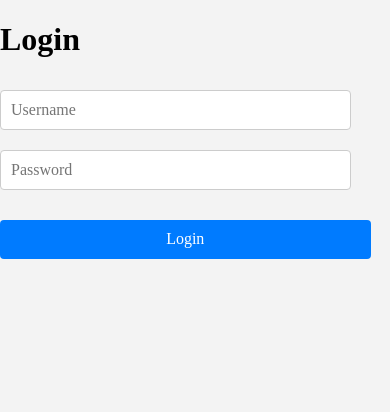
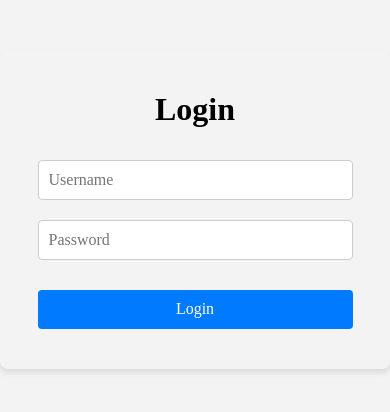
Before and after one commit to Hangie921/predictWinnerService, a React (Vite) app in the folder frontend/: page /login in a window 390 px wide. Shown: the top 412 px of the page. Built offline with nearby package versions, Linux system fonts and the light colour scheme; no server answers.

Commit message:
fix: [FE] adjust style of below pages to fit mobile
1. login

```diff
--- a/frontend/src/components/Form.jsx
+++ b/frontend/src/components/Form.jsx
@@ -7,7 +7,7 @@ import { ACCESS_TOKEN, REFRESH_TOKEN } from "../constants";
 
 
 
-function Form ({route, method}) {
+function Form({ route, method }) {
   const [username, setUsername] = useState("")
   const [password, setPassword] = useState("")
   const [isLoading, setLoading] = useState(false)
@@ -15,12 +15,12 @@ function Form ({route, method}) {
 
   const name = method === "login" ? "Login" : "Register"
 
-  const handleSubmit = async (e)=> {
+  const handleSubmit = async (e) => {
     setLoading(true)
     e.preventDefault()
 
     try {
-      const res = await api.post(route, {username, password})
+      const res = await api.post(route, { username, password })
       if (method == "login") {
         localStorage.setItem(ACCESS_TOKEN, res.data.access)
         localStorage.setItem(REFRESH_TOKEN, res.data.refresh)
@@ -36,7 +36,7 @@ function Form ({route, method}) {
   }
 
   return (
-    <form onSubmit={handleSubmit}>
+    <form className="form-container" onSubmit={handleSubmit}>
       <h1>{name}</h1>
       <input
         className="form-input"
--- a/frontend/src/styles/Form.scss
+++ b/frontend/src/styles/Form.scss
@@ -20,7 +20,7 @@
 }
 
 .form-button {
-  width: 95%;
+  width: 90%;
   padding: 10px;
   margin: 20px 0;
   background-color: #007bff;
```
Lines whose indentation alone changed are shown as unchanged.
